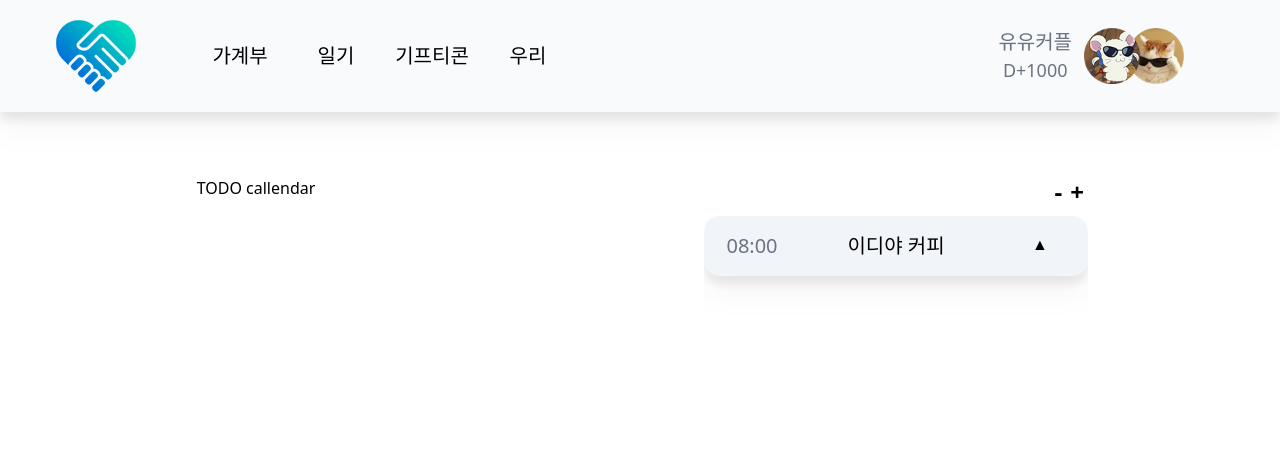
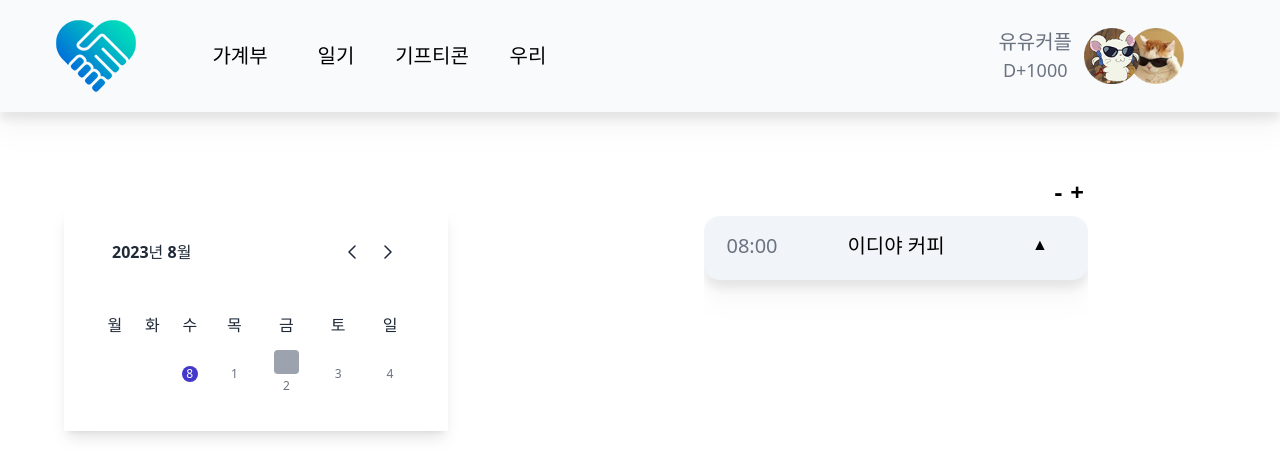
Before and after one commit to u0u0c0uple/ShareAccount, a React (Vite) app in the folder frontend/ShareAccount/: page /account in a window 1280 px wide. Shown: the top 476 px of the page. Built offline with nearby package versions, Linux system fonts and the light colour scheme.

Commit message:
(유한) :lipstick: Calender 추가 작업중

```diff
--- a/frontend/ShareAccount/src/components/account/AccountCardComponent.tsx
+++ b/frontend/ShareAccount/src/components/account/AccountCardComponent.tsx
@@ -5,12 +5,23 @@ const AccountCardComponent = () => {
   const [list, setList] = useState([]);
 
   return (
-    <div className={`flex flex-col w-full ${!isOpen ? `h-2/3` : `h-fit`} pb-4 drop-shadow-xl bg-slate-100 rounded-lg transition-[height] delay-200`}>
+    <div
+      className={`flex flex-col w-full ${
+        !isOpen ? `h-96` : `h-16`
+      } pb-4 drop-shadow-xl bg-slate-100 rounded-lg transition-[height] delay-200`}
+    >
       {/* card header area */}
       <div className="flex w-full mt-4 mx-auto text-center">
         <p className="w-1/4 basis-1/4 text-xl text-gray-500">08:00</p>
         <p className="w-1/2 basis-1/2 text-xl font-semibold">이디야 커피</p>
-        <p className={`w-1/4 basis-1/4 ${!isOpen ? `-scale-y-100` : ``} duration-200`}  onClick={() => setIsOpen(!isOpen)}>▲</p>
+        <p
+          className={`w-1/4 basis-1/4 ${
+            !isOpen ? `-scale-y-100` : ``
+          } duration-200`}
+          onClick={() => setIsOpen(!isOpen)}
+        >
+          ▲
+        </p>
       </div>
       {isOpen && (
         <>
--- a/frontend/ShareAccount/src/components/account/AccountMainComponent.tsx
+++ b/frontend/ShareAccount/src/components/account/AccountMainComponent.tsx
@@ -1,5 +1,6 @@
 import React from 'react';
 import AccountCardComponent from './AccountCardComponent';
+import CalendarComponent from '../calendar/CalendarComponent';
 
 /**
  * @TOdo
@@ -15,13 +16,13 @@ import AccountCardComponent from './AccountCardComponent';
 const AccountMainComponent = () => {
   // const [list, setList] = useState({});
 
-
-
   return (
     <div className="flex w-full h-full pt-32">
       {/* Callendar Area */}
       <div className="w-full basis-1/2 mt-4">
-        <div className="mt-8 max-w-md min-w-[40vw]">TODO callendar</div>
+        <div className="mt-8 max-w-md min-w-[40vw]">
+          <CalendarComponent />
+        </div>
       </div>
       {/* List Area */}
       <div className="w-full basis-1/2 mt-4">
@@ -38,7 +39,7 @@ const AccountMainComponent = () => {
         </div>
       </div>
     </div>
-  )
-}
+  );
+};
 
 export default AccountMainComponent;
--- /dev/null
+++ b/frontend/ShareAccount/src/components/calendar/CalendarComponent.tsx
@@ -0,0 +1,159 @@
+import React from 'react';
+
+const CalendarComponent = () => {
+  return (
+    <div className="flex items-center justify-center py-8 px-4">
+      <div className="max-w-sm w-full shadow-lg">
+        <div className="md:p-8 p-5 bg-white rounded-b-lg">
+          {/* <div className="md:p-8 p-5 dark:bg-gray-800 bg-white rounded-t"> */}
+          <div className="px-4 flex items-center justify-between">
+            <span
+              tabIndex={0}
+              // className="focus:outline-none  text-base font-bold dark:text-gray-100 text-gray-800"
+              className="focus:outline-none  text-base font-bold text-gray-800"
+            >
+              2023년 8월
+            </span>
+            <div className="flex items-center">
+              <button
+                aria-label="calendar backward"
+                // className="focus:text-gray-400 hover:text-gray-400 text-gray-800 dark:text-gray-100"
+                className="focus:text-gray-400 hover:text-gray-400 text-gray-800"
+              >
+                <svg
+                  xmlns="http://www.w3.org/2000/svg"
+                  className="icon icon-tabler icon-tabler-chevron-left"
+                  width="24"
+                  height="24"
+                  viewBox="0 0 24 24"
+                  stroke-width="1.5"
+                  stroke="currentColor"
+                  fill="none"
+                  stroke-linecap="round"
+                  stroke-linejoin="round"
+                >
+                  <path stroke="none" d="M0 0h24v24H0z" fill="none" />
+                  <polyline points="15 6 9 12 15 18" />
+                </svg>
+              </button>
+              <button
+                aria-label="calendar forward"
+                // className="focus:text-gray-400 hover:text-gray-400 ml-3 text-gray-800 dark:text-gray-100"
+                className="focus:text-gray-400 hover:text-gray-400 ml-3 text-gray-800"
+              >
+                <svg
+                  xmlns="http://www.w3.org/2000/svg"
+                  className="icon icon-tabler  icon-tabler-chevron-right"
+                  width="24"
+                  height="24"
+                  viewBox="0 0 24 24"
+                  stroke-width="1.5"
+                  stroke="currentColor"
+                  fill="none"
+                  stroke-linecap="round"
+                  stroke-linejoin="round"
+                >
+                  <path stroke="none" d="M0 0h24v24H0z" fill="none" />
+                  <polyline points="9 6 15 12 9 18" />
+                </svg>
+              </button>
+            </div>
+          </div>
+          <div className="flex items-center justify-between pt-12 overflow-x-auto">
+            {/* <table className="w-full text-gray-800 dark:text-gray-100"> */}
+            <table className="w-full text-gray-800">
+              <thead>
+                <tr className="mb-6">
+                  <th>
+                    <div className="w-full flex justify-center">
+                      <p className="text-base font-medium text-center">월</p>
+                    </div>
+                  </th>
+                  <th>
+                    <div className="w-full flex justify-center">
+                      <p className="text-base font-medium text-center ">화</p>
+                    </div>
+                  </th>
+                  <th>
+                    <div className="w-full flex justify-center">
+                      <p className="text-base font-medium text-center ">수</p>
+                    </div>
+                  </th>
+                  <th>
+                    <div className="w-full flex justify-center">
+                      <p className="text-base font-medium text-center ">목</p>
+                    </div>
+                  </th>
+                  <th>
+                    <div className="w-full flex justify-center">
+                      <p className="text-base font-medium text-center ">금</p>
+                    </div>
+                  </th>
+                  <th>
+                    <div className="w-full flex justify-center">
+                      <p className="text-base font-medium text-center ">토</p>
+                    </div>
+                  </th>
+                  <th>
+                    <div className="w-full flex justify-center">
+                      <p className="text-base font-medium text-center ">일</p>
+                    </div>
+                  </th>
+                </tr>
+              </thead>
+              {/* <tbody className="text-gray-500 dark:text-gray-100"> */}
+              <tbody className="text-xs text-gray-500">
+                <tr>
+                  <td className="pt-3">
+                    <div className="px-2 py-2 cursor-pointer flex w-full justify-center"></div>
+                  </td>
+                  <td className="pt-3">
+                    <div className="px-2 py-2 cursor-pointer flex w-full justify-center"></div>
+                  </td>
+                  <td className="pt-3">
+                    <div className="w-full h-full">
+                      <div className="flex items-center justify-center w-full rounded-full cursor-pointer">
+                        <a
+                          role="link"
+                          tabIndex={0}
+                          className="focus:outline-none  focus:ring-2 focus:ring-offset-2 focus:ring-indigo-700 focus:bg-indigo-500 hover:bg-indigo-500 w-4 h-4 flex items-center justify-center font-medium text-white bg-indigo-700 rounded-full"
+                        >
+                          8
+                        </a>
+                      </div>
+                    </div>
+                  </td>
+                  <td className="pt-3">
+                    <div className="px-2 py-2 cursor-pointer flex w-full justify-center">
+                      <p className=" text-gray-500  font-medium">1</p>
+                    </div>
+                  </td>
+                  <td className="pt-3">
+                    <div className="cursor-pointer flex w-full justify-center">
+                      <div className="bg-gray-400 w-1/2 h-6 rounded-sm"></div>
+                    </div>
+                    <div className="px-2 py-1 cursor-pointer flex w-full justify-center">
+                      <p className="text-gray-500 font-medium">2</p>
+                    </div>
+                  </td>
+                  <td className="pt-3">
+                    <div className="px-2 py-2 cursor-pointer flex w-full justify-center">
+                      <p className=" text-gray-500 ">3</p>
+                    </div>
+                  </td>
+                  <td className="pt-3">
+                    <div className="px-2 py-2 cursor-pointer flex w-full justify-center">
+                      <p className=" text-gray-500 ">4</p>
+                    </div>
+                  </td>
+                </tr>
+              </tbody>
+            </table>
+          </div>
+        </div>
+      </div>
+    </div>
+  );
+};
+
+export default CalendarComponent;
```
Also changed, not shown: frontend/ShareAccount/src/components/Auth/LoginComponent.tsx (+2 -8 lines), frontend/ShareAccount/src/container/MainContainer.tsx (+4 -4 lines). Lines whose indentation alone changed are shown as unchanged.
